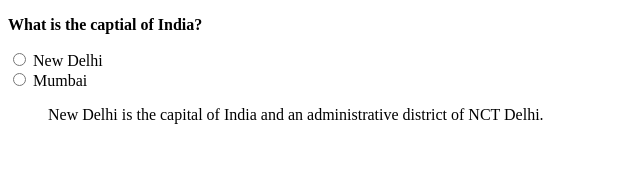
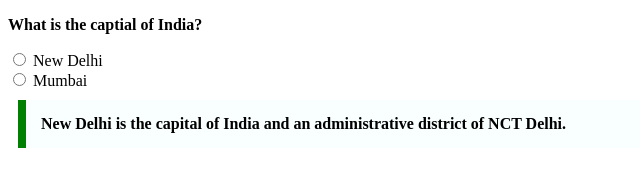
Before and after one commit to acciojob/trivia-ganeshardlkar, a website: page main.html in a window 1280 px wide. Shown: the whole page, without its empty margins (0-640 px from the left). Drawn offline with Linux system fonts and the light colour scheme.

Commit message:
Update styles.css

```diff
--- a/styles.css
+++ b/styles.css
@@ -1,6 +1,6 @@
 
 /* Your CSS Code here. */
-div {
+blockquote {
     max-width: 600px;
     margin: 10px;
     padding: 15px;
@@ -9,5 +9,5 @@ div {
     font-weight: bold;
 }
 .question {
-  font-weight: bold;
+    font-weight: bold;
 }
```
